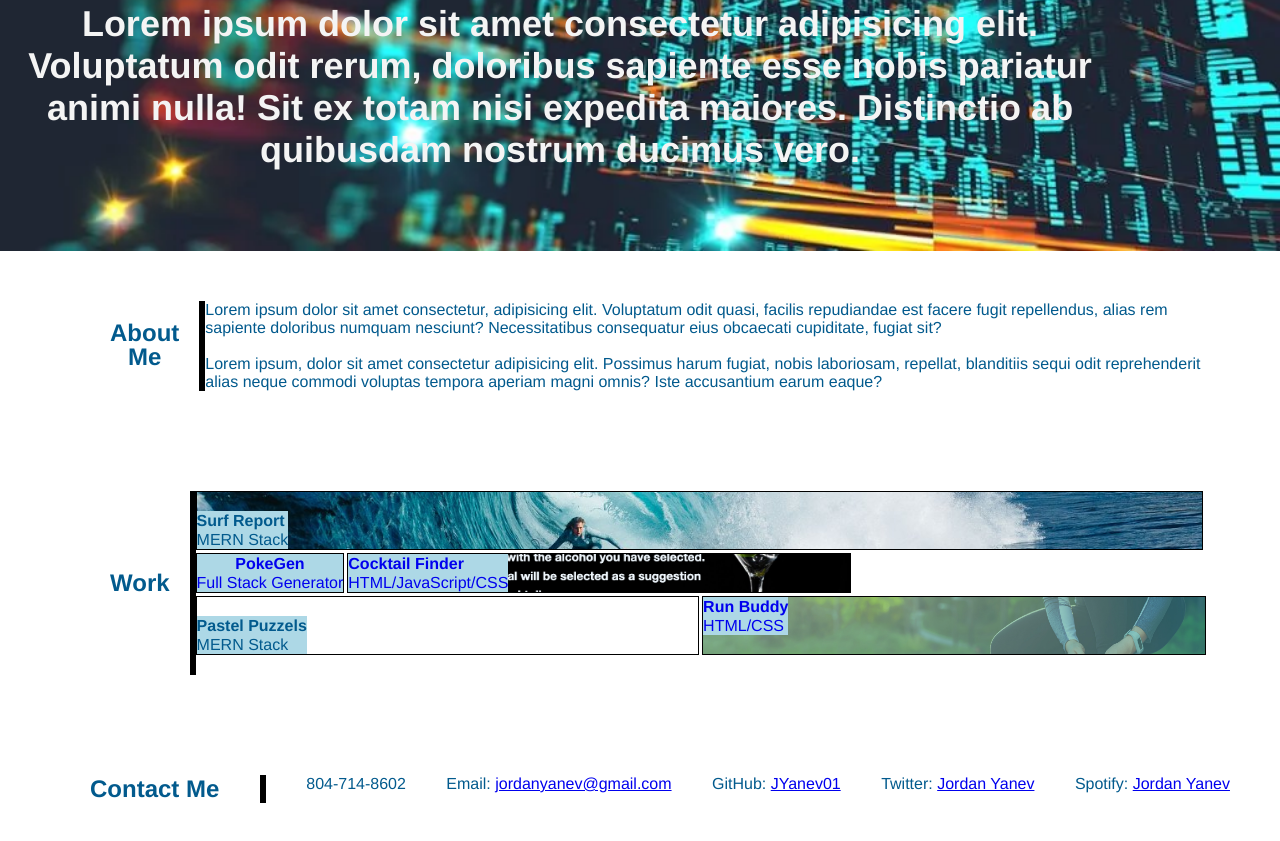
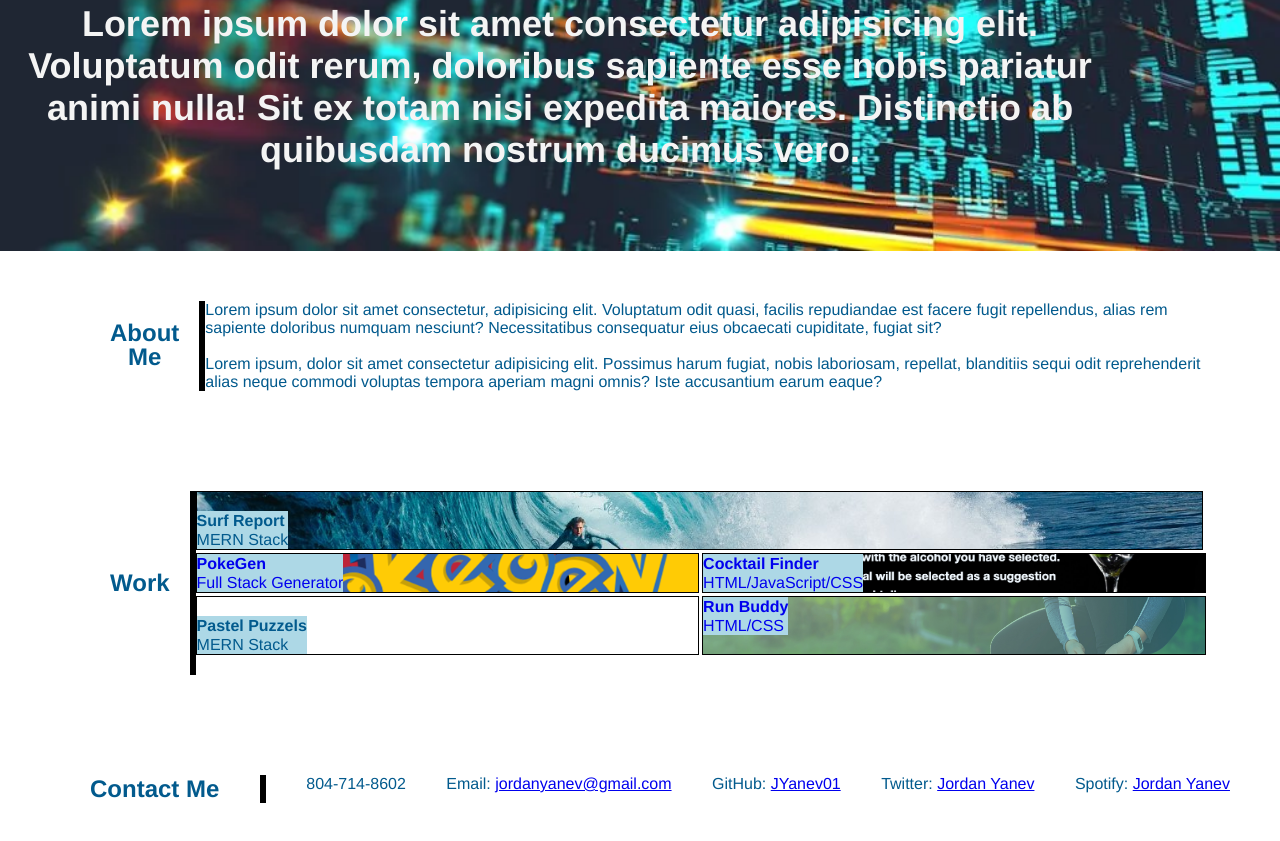
Before and after one commit to jyanev01/starter_portfolio, a plain HTML site: page index.html in a window 1280 px wide. Shown: the part 471-1312 px from the top of the page. Drawn offline with Linux system fonts and the light colour scheme.

Commit message:
pokegen image

```diff
--- a/assets/css/style.css
+++ b/assets/css/style.css
@@ -214,7 +214,7 @@ header nav ul li a:hover {
 }
 
 
-.Pokege {
+.Pokegen {
     flex: 0 0 calc(45%);
     text-align: left;
     background-image: url('../images/hero-pokegen_bg.png');
```
